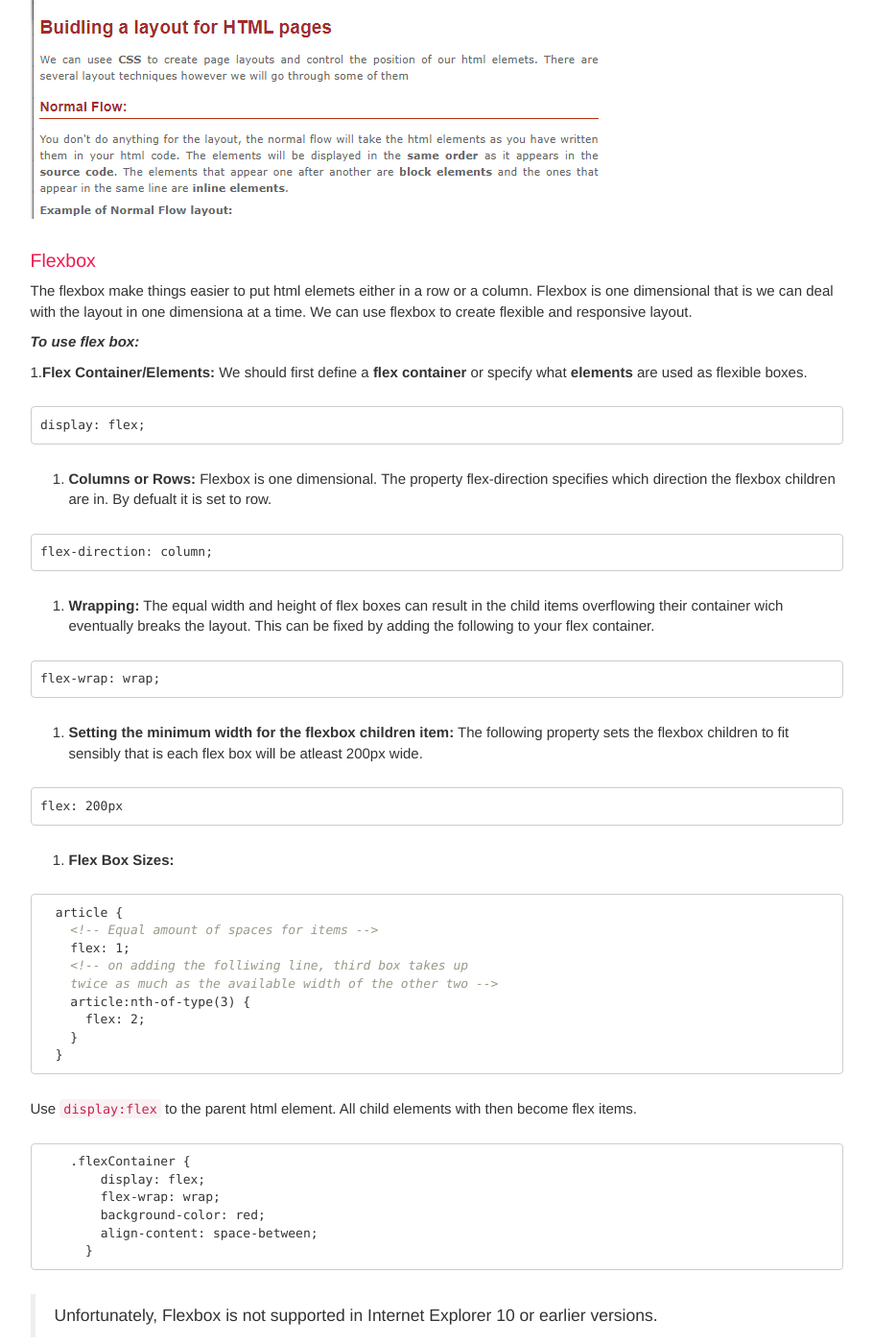
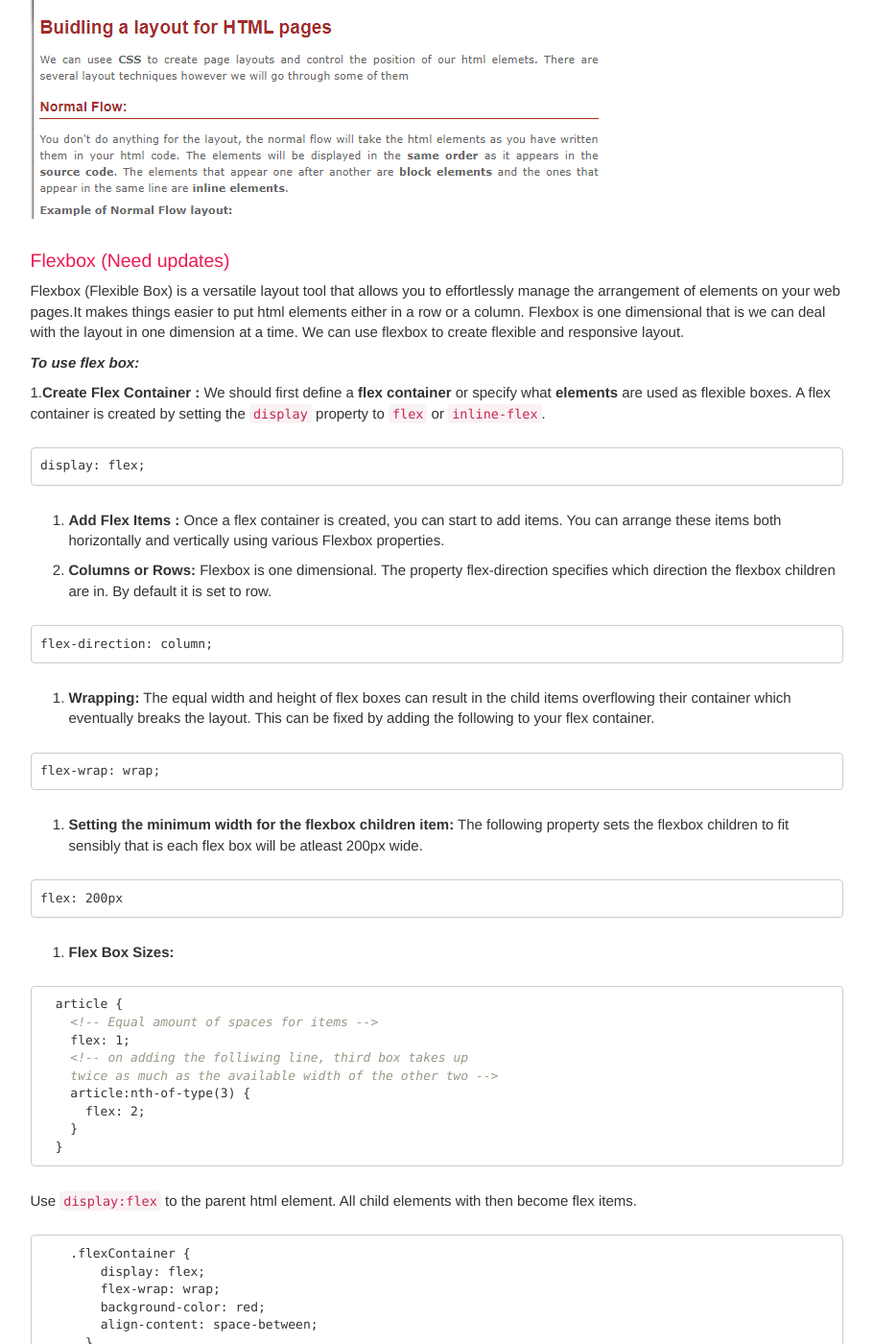
Before and after one commit to dipaish/www23, a Jekyll site: the page built from layout.md, in a window 1280 px wide and 1400 px high, scrolled down 649 px. Shown: the whole window at 96% size, without its empty margins (331-1241 px from the left). Built offline with Jekyll 4.4.1, drawn with Linux system fonts in a browser that asks for light colours; our own code applies the rules of GitHub Pages for plain Markdown files; comment, search, counter and statistics services are not loaded; some of the changed text lies outside the part shown.

Commit message:
flexbox exsercise added

````diff
--- a/layout.md
+++ b/layout.md
@@ -1,6 +1,6 @@
 ## Buidling a layout for HTML pages
 
-We can use **CSS** to create page layouts and control the position of our html elemets. There are several layout techniques however we will go through some of them
+We can use **CSS** to create page layouts and control the position of our html elements. There are several layout techniques however we will go through some of them
 
 ### Normal Flow
 
@@ -10,25 +10,28 @@
 
 ![Normal Layout](assets/images/nlayout.png)
 
-### Flexbox
+### Flexbox (Need updates)
 
-The flexbox make things easier to put html elemets either in a row or a column. Flexbox is one dimensional that is we can deal with the layout in one dimensiona at a time. We can use flexbox to create flexible and responsive layout.
+Flexbox (Flexible Box) is a versatile layout tool that allows you to effortlessly manage the arrangement of elements on your web pages.It makes things easier to put html elements either in a row or a column. Flexbox is one dimensional that is we can deal with the layout in one dimension at a time. We can use flexbox to create flexible and responsive layout.
 
 ***To use flex box:***
 
-1.**Flex Container/Elements:** We should first define a **flex container** or specify what **elements** are used as flexible boxes.
+1.**Create Flex Container :** We should first define a **flex container** or specify what **elements** are used as flexible boxes. A flex container is created by
+setting the `display` property to `flex` or `inline-flex`.
 
 ```html
 display: flex;
 ```
+2. **Add Flex Items :**  Once a flex container is created, you can start to add items.  You can arrange these items both horizontally and vertically using various Flexbox properties.
 
-2. **Columns or Rows:** Flexbox is one dimensional. The property flex-direction specifies which direction the flexbox children are in. By defualt it is set to row.
+
+2. **Columns or Rows:** Flexbox is one dimensional. The property flex-direction specifies which direction the flexbox children are in. By default it is set to row.
 
 ```html
 flex-direction: column;
 ```
 
-3. **Wrapping:** The equal width and height of flex boxes can result in the child items overflowing their container wich eventually breaks the layout. This can be fixed by adding the following to your flex container.
+3. **Wrapping:** The equal width and height of flex boxes can result in the child items overflowing their container which eventually breaks the layout. This can be fixed by adding the following to your flex container.
 
 ```html
 flex-wrap: wrap;
@@ -87,14 +90,10 @@
 - https://developer.mozilla.org/en-US/docs/Glossary/Grid
 - https://css-tricks.com/snippets/css/complete-guide-grid
 
-## Exercise 4: HTML Layout
+## Exercise 5: HTML Layout with Flex
 
-- Create a new html page and name it as exercise4.html.
-- Write css to create a template as in the image. Use semantic elements such as header, navbar, article, footer in your css. The content and some styles of the page are like you did above.
-
-**Image for the layout**
-
-![Exercise 4: HTML Layout](assets/images/task4.png)
+It is now time to apply what you have learnt, please find the exercise at the link below:
+***[Exercise 5](https://gist.github.com/dipaish/40c3aca884119cc3bd0a05f76a27343a)***
 
 ***References***
 [MDN Web Docs](https://developer.mozilla.org/en-US/docs/Learn/HTML/Introduction_to_HTML)
````
Also changed, not shown: other parts of layout.md (+1 -1 lines).
